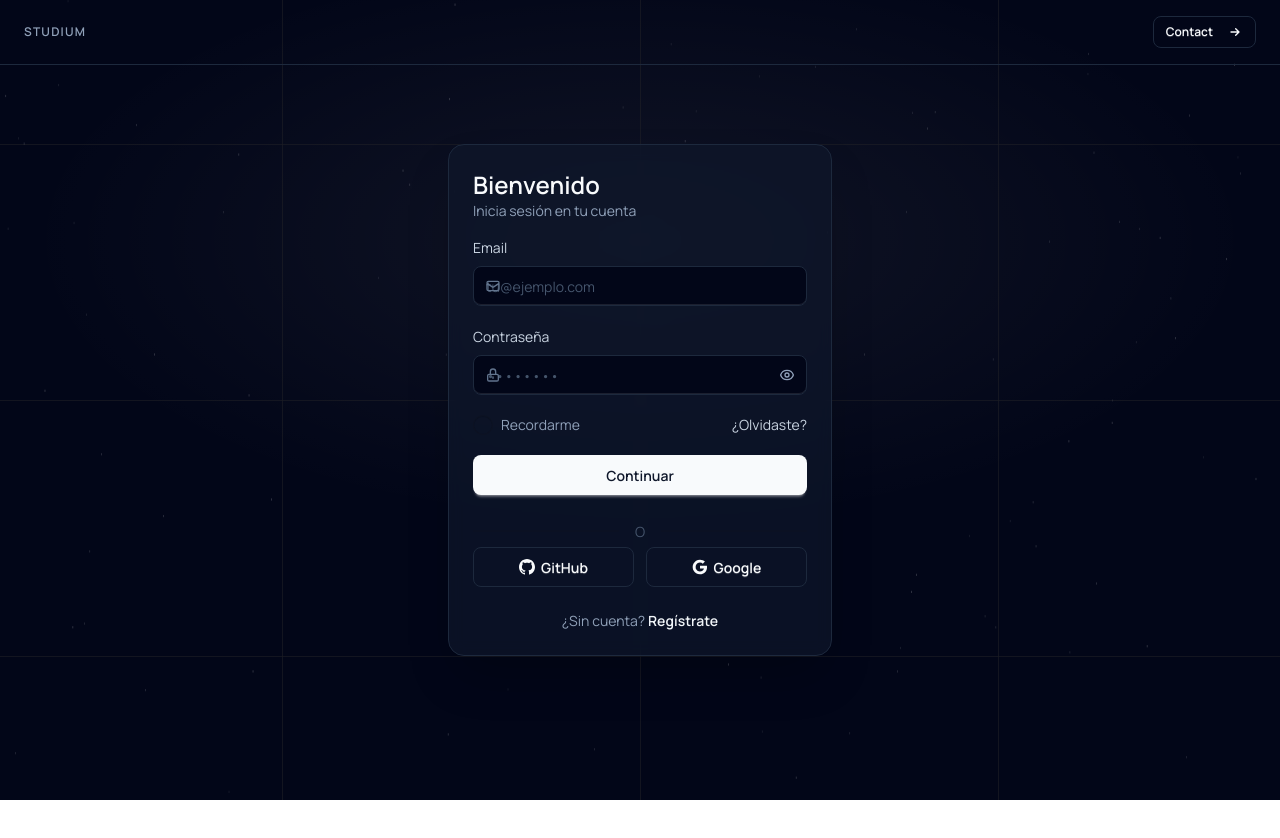
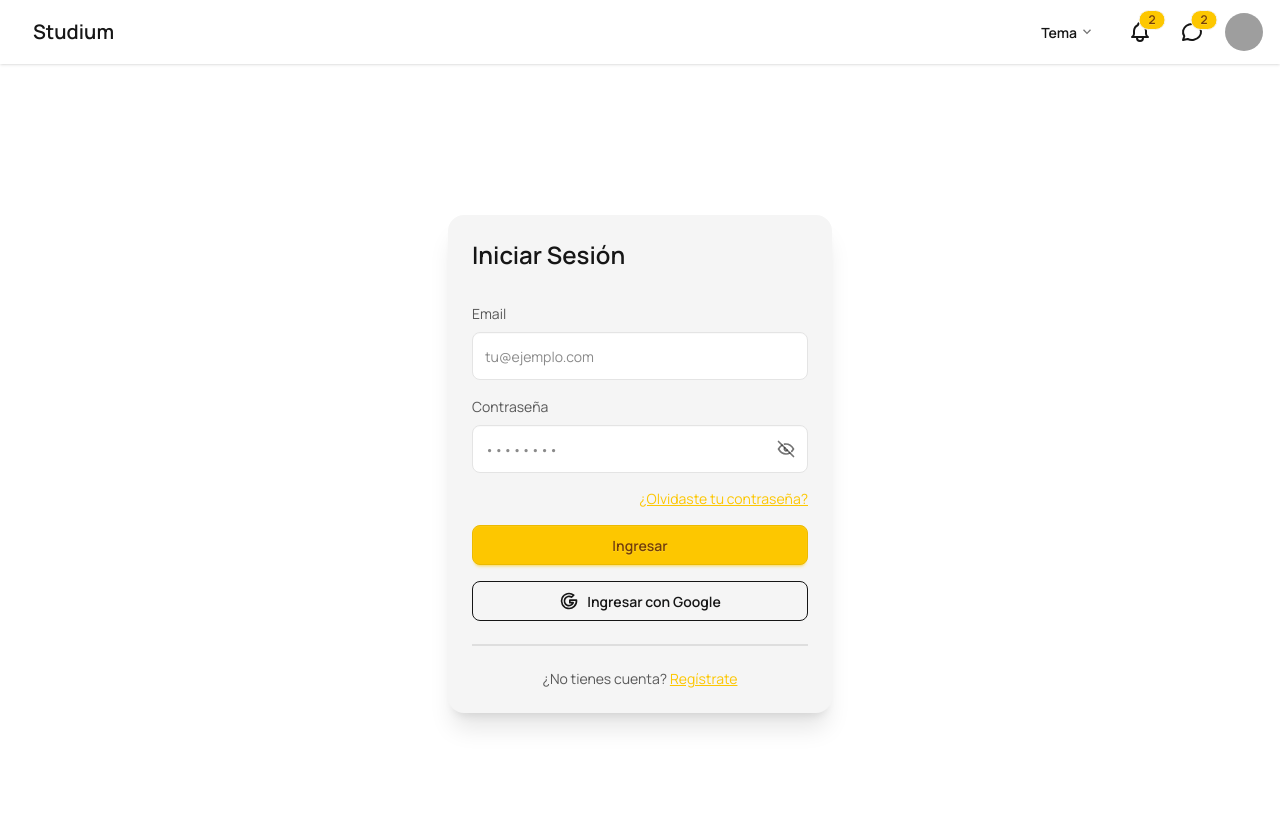
Before and after one commit to yuseflc/studium, a Next.js app: page /login in a window 1280 px wide. Shown: the top 838 px of the page. Before the commit the page ends 800 px from the top, so only its background shows below. Built offline with nearby package versions, Linux system fonts and the light colour scheme; grey boxes are pictures that could not be loaded; a web font is replaced by a local one.

Commit message:
[Upgrade] Login
Login completo

```diff
--- a/src/app/login/layout.tsx
+++ b/src/app/login/layout.tsx
@@ -1,10 +1,17 @@
+import Navbar from '@/components/ui/Navbars/Navbar';
 export default function LoginLayout({
   children,
 }: {
   children: React.ReactNode;
 }) {
   return (
-    <div className="bg-background">
+    <div
+      className="min-h-screen w-full"
+      style={{
+        backgroundColor: 'light' ? '#F8FAFC' : '#0F172A'
+      }}
+    >
+      <Navbar />
       {children}
     </div>
   );
--- a/src/components/auth/LoginForm.tsx
+++ b/src/components/auth/LoginForm.tsx
@@ -1,248 +1,93 @@
 'use client';
 
-import { useState, useRef, useEffect } from 'react';
+import { useState } from 'react';
+import { IconEye, IconEyeOff, IconBrandGoogle } from '@tabler/icons-react';
+export default function LoginForm() {
+  const [email, setEmail] = useState('');
+  const [password, setPassword] = useState('');
+  const [showPassword, setShowPassword] = useState(false);
 
-export default function LoginForm() {
-  const [showPassword, setShowPassword] = useState(false);
-  const canvasRef = useRef<HTMLCanvasElement | null>(null);
-
-  useEffect(() => {
-    const canvas = canvasRef.current;
-    const ctx = canvas?.getContext('2d');
-    if (!canvas || !ctx) return;
-
-    const setSize = () => {
-      canvas.width = window.innerWidth;
-      canvas.height = window.innerHeight;
-    };
-    setSize();
-
-    type P = { x: number; y: number; v: number; o: number };
-    let ps: P[] = [];
-    let raf = 0;
-
-    const make = () => ({
-      x: Math.random() * canvas.width,
-      y: Math.random() * canvas.height,
-      v: Math.random() * 0.25 + 0.05,
-      o: Math.random() * 0.35 + 0.15,
-    });
-
-    const init = () => {
-      ps = [];
-      const count = Math.floor((canvas.width * canvas.height) / 9000);
-      for (let i = 0; i < count; i++) ps.push(make());
-    };
-
-    const draw = () => {
-      ctx.clearRect(0, 0, canvas.width, canvas.height);
-      ps.forEach((p) => {
-        p.y -= p.v;
-        if (p.y < 0) {
-          p.x = Math.random() * canvas.width;
-          p.y = canvas.height + Math.random() * 40;
-          p.v = Math.random() * 0.25 + 0.05;
-          p.o = Math.random() * 0.35 + 0.15;
-        }
-        ctx.fillStyle = `rgba(250,250,250,${p.o})`;
-        ctx.fillRect(p.x, p.y, 0.7, 2.2);
-      });
-      raf = requestAnimationFrame(draw);
-    };
-
-    const onResize = () => {
-      setSize();
-      init();
-    };
-
-    window.addEventListener('resize', onResize);
-    init();
-    raf = requestAnimationFrame(draw);
-    return () => {
-      window.removeEventListener('resize', onResize);
-      cancelAnimationFrame(raf);
-    };
-  }, []);
 
   return (
-    <section className="fixed inset-0 bg-slate-950 text-slate-50">
-      <style>{`
-        .accent-lines{position:absolute;inset:0;pointer-events:none;opacity:.7}
-        .hline,.vline{position:absolute;background:#27272a;will-change:transform,opacity}
-        .hline{left:0;right:0;height:1px;transform:scaleX(0);transform-origin:50% 50%;animation:drawX .8s cubic-bezier(.22,.61,.36,1) forwards}
-        .vline{top:0;bottom:0;width:1px;transform:scaleY(0);transform-origin:50% 0%;animation:drawY .9s cubic-bezier(.22,.61,.36,1) forwards}
-        .hline:nth-child(1){top:18%;animation-delay:.12s}
-        .hline:nth-child(2){top:50%;animation-delay:.22s}
-        .hline:nth-child(3){top:82%;animation-delay:.32s}
-        .vline:nth-child(4){left:22%;animation-delay:.42s}
-        .vline:nth-child(5){left:50%;animation-delay:.54s}
-        .vline:nth-child(6){left:78%;animation-delay:.66s}
-        .hline::after,.vline::after{content:"";position:absolute;inset:0;background:linear-gradient(90deg,transparent,rgba(250,250,250,.24),transparent);opacity:0;animation:shimmer .9s ease-out forwards}
-        .hline:nth-child(1)::after{animation-delay:.12s}
-        .hline:nth-child(2)::after{animation-delay:.22s}
-        .hline:nth-child(3)::after{animation-delay:.32s}
-        .vline:nth-child(4)::after{animation-delay:.42s}
-        .vline:nth-child(5)::after{animation-delay:.54s}
-        .vline:nth-child(6)::after{animation-delay:.66s}
-        @keyframes drawX{0%{transform:scaleX(0);opacity:0}60%{opacity:.95}100%{transform:scaleX(1);opacity:.7}}
-        @keyframes drawY{0%{transform:scaleY(0);opacity:0}60%{opacity:.95}100%{transform:scaleY(1);opacity:.7}}
-        @keyframes shimmer{0%{opacity:0}35%{opacity:.25}100%{opacity:0}}
+    <div className="h-screen bg-base-100 flex items-center justify-center px-4">
+      <div className="card w-full max-w-sm bg-base-200 shadow-xl">
+        <div className="card-body">
+          <h2 className="card-title text-2xl mb-6 text-base-content">
+            Iniciar Sesión
+          </h2>
 
-        .card-animate {
-          opacity: 0;
-          transform: translateY(20px);
-          animation: fadeUp 0.8s cubic-bezier(.22,.61,.36,1) 0.4s forwards;
-        }
-        @keyframes fadeUp {
-          to {
-            opacity: 1;
-            transform: translateY(0);
-          }
-        }
-      `}</style>
-
-      {/* Vignette */}
-      <div className="absolute inset-0 pointer-events-none [background:radial-gradient(80%_60%_at_50%_30%,rgba(255,255,255,0.06),transparent_60%)]" />
-
-      {/* Líneas animadas */}
-      <div className="accent-lines">
-        <div className="hline" />
-        <div className="hline" />
-        <div className="hline" />
-        <div className="vline" />
-        <div className="vline" />
-        <div className="vline" />
+          <form className="space-y-4">
+            {/* Email */}
+            <div className="form-control space-y-2">
+              <label className="label">
+                <span className="label-text text-base-content/70">Email</span>
+              </label>
+              <input
+                type="email"
+                placeholder="tu@ejemplo.com"
+                className="input input-bordered h-12 w-full bg-base-100 border-base-300 text-base-content focus:outline-none focus:border-primary"
+                value={email}
+                onChange={(e) => setEmail(e.target.value)}
+              />
             </div>
 
-      {/* Partículas */}
-      <canvas
-        ref={canvasRef}
-        className="absolute inset-0 w-full h-full opacity-50 mix-blend-screen pointer-events-none"
-      />
-
-      {/* Header */}
-      <header className="absolute left-0 right-0 top-0 flex items-center justify-between px-6 py-4 border-b border-slate-800">
-        <span className="text-xs tracking-widest uppercase text-slate-400 font-semibold">
-          Studium
-        </span>
-        <button className="btn btn-sm btn-outline border-slate-800 text-slate-50 hover:bg-slate-900">
-          <span>Contact</span>
-          <svg className="w-4 h-4 ml-2" fill="none" stroke="currentColor" viewBox="0 0 24 24">
-            <path strokeLinecap="round" strokeLinejoin="round" strokeWidth={2} d="M13 7l5 5m0 0l-5 5m5-5H6" />
-          </svg>
-        </button>
-      </header>
-
-      {/* Card */}
-      <div className="h-full w-full grid place-items-center px-4">
-        <div className="card-animate card w-full max-w-sm bg-slate-900/70 shadow-2xl border border-slate-800 backdrop-blur">
-          {/* Header */}
-          <div className="card-body gap-4">
-            <div>
-              <h2 className="card-title text-2xl text-slate-50">Bienvenido</h2>
-              <p className="text-slate-400 text-sm">Inicia sesión en tu cuenta</p>
-            </div>
-
-            {/* Formulario */}
-            <form className="space-y-5">
-              {/* Email */}
-              <div className="form-control">
-                <label className="label pb-2">
-                  <span className="label-text text-slate-300">Email</span>
+            {/* Contraseña */}
+            <div className="form-control space-y-2">
+              <label className="label">
+                <span className="label-text text-base-content/70">Contraseña</span>
               </label>
               <div className="relative">
                 <input
-                    type="email"
-                    placeholder="tu@ejemplo.com"
-                    className="input input-bordered w-full bg-slate-950 border-slate-800 text-slate-50 placeholder-slate-600 focus:border-slate-600 focus:outline-none"
-                  />
-                  <svg className="absolute left-3 top-1/2 -translate-y-1/2 w-4 h-4 text-slate-500" fill="none" stroke="currentColor" viewBox="0 0 24 24">
-                    <path strokeLinecap="round" strokeLinejoin="round" strokeWidth={2} d="M3 8l7.89 5.26a2 2 0 002.22 0L21 8M5 19h14a2 2 0 002-2V7a2 2 0 00-2-2H5a2 2 0 00-2 2v10a2 2 0 002 2z" />
-                  </svg>
-                </div>
-              </div>
-
-              {/* Contraseña */}
-              <div className="form-control">
-                <label className="label pb-2">
-                  <span className="label-text text-slate-300">Contraseña</span>
-                </label>
-                <div className="relative">
-                  <input
-                    id="password"
                   type={showPassword ? 'text' : 'password'}
                   placeholder="••••••••"
-                    className="input input-bordered w-full bg-slate-950 border-slate-800 text-slate-50 placeholder-slate-600 focus:border-slate-600 focus:outline-none"
+                  className="input input-bordered h-12 w-full bg-base-100 border-base-300 text-base-content pr-10 focus:outline-none focus:border-primary"
+                  value={password}
+                  onChange={(e) => setPassword(e.target.value)}
                 />
-                  <svg className="absolute left-3 top-1/2 -translate-y-1/2 w-4 h-4 text-slate-500" fill="none" stroke="currentColor" viewBox="0 0 24 24">
-                    <path strokeLinecap="round" strokeLinejoin="round" strokeWidth={2} d="M12 15v2m-6 4h12a2 2 0 002-2v-6a2 2 0 00-2-2H6a2 2 0 00-2 2v6a2 2 0 002 2zm10-10V7a4 4 0 00-8 0v4h8z" />
-                  </svg>
                 <button
                   type="button"
+                  tabIndex={-1}
                   onClick={() => setShowPassword(!showPassword)}
-                    className="absolute right-3 top-1/2 -translate-y-1/2 text-slate-400 hover:text-slate-200"
+                  className="absolute right-3 top-1/2 -translate-y-1/2 text-base-content/60 hover:text-base-content cursor-pointer transition-colors"
                 >
                   {showPassword ? (
-                      <svg className="w-4 h-4" fill="none" stroke="currentColor" viewBox="0 0 24 24">
-                        <path strokeLinecap="round" strokeLinejoin="round" strokeWidth={2} d="M13.875 18.825A10.05 10.05 0 0112 19c-4.478 0-8.268-2.943-9.543-7a9.97 9.97 0 011.563-4.803m5.596-3.856a3.375 3.375 0 11-6.75 0 3.375 3.375 0 016.75 0M15 12a3 3 0 11-6 0 3 3 0 016 0z" />
-                      </svg>
+                    <IconEye size={20} />
                   ) : (
-                      <svg className="w-4 h-4" fill="none" stroke="currentColor" viewBox="0 0 24 24">
-                        <path strokeLinecap="round" strokeLinejoin="round" strokeWidth={2} d="M15 12a3 3 0 11-6 0 3 3 0 016 0z" />
-                        <path strokeLinecap="round" strokeLinejoin="round" strokeWidth={2} d="M2.458 12C3.732 7.943 7.523 5 12 5c4.478 0 8.268 2.943 9.542 7-1.274 4.057-5.064 7-9.542 7-4.477 0-8.268-2.943-9.542-7z" />
-                      </svg>
+                    <IconEyeOff size={20} />
                   )}
                 </button>
               </div>
             </div>
 
-              {/* Recordarme + Olvidé */}
-              <div className="flex items-center justify-between text-sm">
-                <label className="label cursor-pointer p-0 gap-2">
-                  <input type="checkbox" className="checkbox checkbox-sm" />
-                  <span className="label-text text-slate-400">Recordarme</span>
-                </label>
-                <a href="#" className="text-slate-300 hover:text-slate-100">¿Olvidaste?</a>
+            {/* Olvidé contraseña */}
+            <div className="flex justify-end">
+              <a href="#" className="link link-primary text-sm">
+                ¿Olvidaste tu contraseña?
+              </a>
             </div>
 
             {/* Botón login */}
-              <button className="btn btn-block bg-slate-50 text-slate-900 hover:bg-slate-200 border-0 font-semibold">
-                Continuar
+            <button type="submit" className="btn btn-primary w-full">
+              Ingresar
             </button>
 
-              {/* Divider */}
-              <div className="divider text-slate-600 my-2">O</div>
-
-              {/* Botones sociales */}
-              <div className="grid grid-cols-2 gap-3">
-                <button className="btn btn-outline border-slate-800 text-slate-50 hover:bg-slate-900">
-                  <svg className="w-4 h-4" fill="currentColor" viewBox="0 0 24 24">
-                    <path d="M12 0c-6.626 0-12 5.373-12 12 0 5.302 3.438 9.8 8.207 11.387.599.111.793-.261.793-.577v-2.234c-3.338.726-4.033-1.416-4.033-1.416-.546-1.387-1.333-1.756-1.333-1.756-1.089-.745.083-.729.083-.729 1.205.084 1.839 1.237 1.839 1.237 1.07 1.834 2.807 1.304 3.492.997.107-.775.418-1.305.762-1.604-2.665-.305-5.467-1.334-5.467-5.931 0-1.311.469-2.381 1.236-3.221-.124-.303-.535-1.524.117-3.176 0 0 1.008-.322 3.301 1.23.957-.266 1.983-.399 3.003-.404 1.02.005 2.047.138 3.006.404 2.291-1.552 3.297-1.23 3.297-1.23.653 1.653.242 2.874.118 3.176.77.84 1.235 1.911 1.235 3.221 0 4.609-2.807 5.624-5.479 5.921.43.372.823 1.102.823 2.222v 3.293c0 .319.192.694.801.576 4.765-1.589 8.199-6.086 8.199-11.386 0-6.627-5.373-12-12-12z" />
-                  </svg>
-                  GitHub
+            {/* Botón Google */}
+            <button type="button" className="btn btn-outline w-full gap-2">
+              <IconBrandGoogle size={20} />
+              Ingresar con Google
             </button>
-                <button className="btn btn-outline border-slate-800 text-slate-50 hover:bg-slate-900">
-                  <svg className="w-4 h-4" fill="currentColor" viewBox="0 0 24 24">
-                    <path d="M22.56 12.25c0-.78-.07-1.53-.2-2.25H12v4.26h5.92c-.26 1.37-1.04 2.53-2.21 3.31v2.77h3.57c2.08-1.92 3.28-4.74 3.28-8.09z" />
-                    <path d="M12 23c2.97 0 5.46-.98 7.28-2.66l-3.57-2.77c-.98.66-2.23 1.06-3.71 1.06-2.86 0-5.29-1.93-6.16-4.53H2.18v2.84C3.99 20.53 7.7 23 12 23z" />
-                    <path d="M5.84 14.09c-.22-.66-.35-1.36-.35-2.09s.13-1.43.35-2.09V7.07H2.18C1.43 8.55 1 10.22 1 12s.43 3.45 1.18 4.93l2.85-2.22.81-.62z" />
-                    <path d="M12 5.38c1.62 0 3.06.56 4.21 1.64l3.15-3.15C17.45 2.09 14.97 1 12 1 7.7 1 3.99 3.47 2.18 7.07l3.66 2.84c.87-2.6 3.3-4.53 6.16-4.53z" />
-                  </svg>
-                  Google
-                </button>
-              </div>
           </form>
 
-            {/* Footer */}
-            <p className="text-center text-sm text-slate-400 pt-2">
-              ¿Sin cuenta?{' '}
-              <a href="/signup" className="text-slate-100 hover:underline font-semibold">
+          {/* Signup */}
+          <div className="divider my-2"></div>
+          <p className="text-center text-sm text-base-content/70">
+            ¿No tienes cuenta?{' '}
+            <a href="/signup" className="link link-primary">
               Regístrate
             </a>
           </p>
         </div>
       </div>
     </div>
-    </section>
   );
 }
```
Lines whose indentation alone changed are shown as unchanged.
